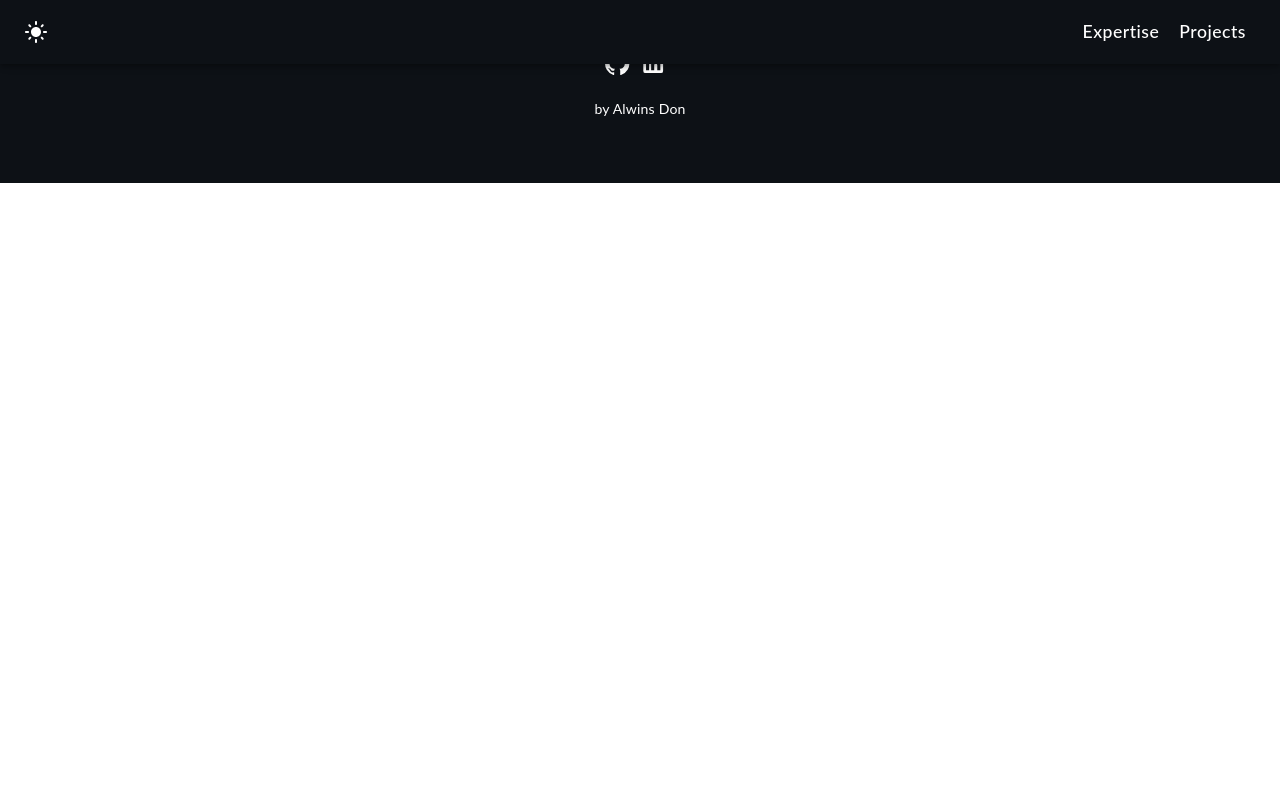
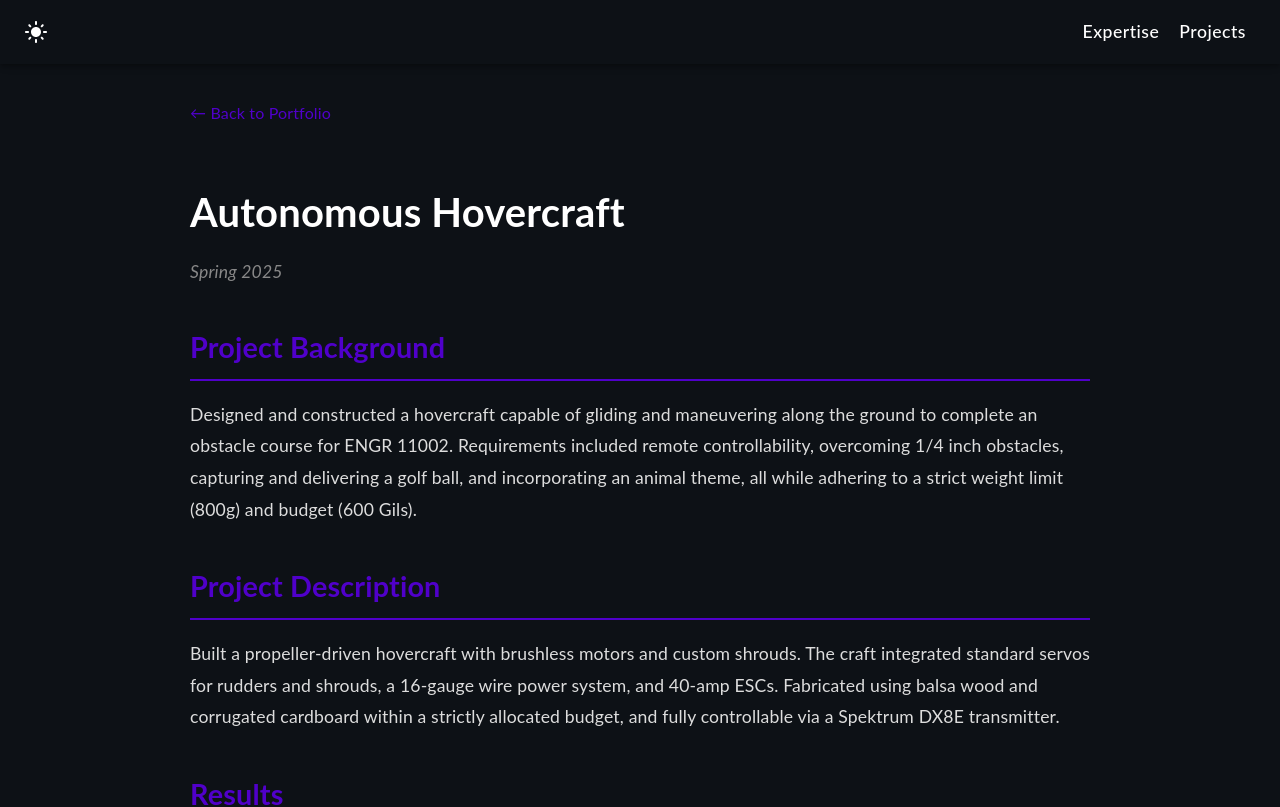
Before and after one commit to alwinsdon/alwinsdon.github.io, a React (Create React App) app: page /project/autonomous-hovercraft in a window 1280 px wide. Shown: the top 807 px of the page. Built offline with nearby package versions, Linux system fonts and the light colour scheme.

Commit message:
Feature: Added Autonomous Hovercraft project based on ENGR 11002

```diff
--- a/src/App.tsx
+++ b/src/App.tsx
@@ -7,6 +7,7 @@ import SmartInsoleProject from "./components/projects/SmartInsoleProject";
 import SelfBalancingRobotProject from "./components/projects/SelfBalancingRobotProject";
 import OpenManipulatorProject from "./components/projects/OpenManipulatorProject";
 import ColorSortingRobotProject from "./components/projects/ColorSortingRobotProject";
+import HovercraftProject from "./components/projects/HovercraftProject";
 import './index.scss';
 
 function ScrollToTop() {
@@ -51,6 +52,7 @@ function App() {
                     <Route path="/project/self-balancing-robot" element={<SelfBalancingRobotProject />} />
                     <Route path="/project/openmanipulator-arm" element={<OpenManipulatorProject />} />
                     <Route path="/project/color-sorting-robot" element={<ColorSortingRobotProject />} />
+                    <Route path="/project/autonomous-hovercraft" element={<HovercraftProject />} />
                 </Routes>
                 <Footer />
             </div>
--- a/src/components/Project.tsx
+++ b/src/components/Project.tsx
@@ -5,6 +5,7 @@ import insoleThumb from '../assets/images/projects/ssi/SSI-finalprototype.jpg';
 import balancingRobotThumb from '../assets/images/projects/sbr/SBR-finalpic.jpeg';
 import roboticArmThumb from '../assets/images/projects/ora/ORA-roboticarm.jpg';
 import colorSortingThumb from '../assets/images/projects/csr/CSR - Sorting setup view.jpeg';
+import hovercraftThumb from '../assets/images/projects/hcp/HCP - Angle view.jpeg';
 import '../assets/styles/Project.scss';
 
 function Project() {
@@ -37,6 +38,11 @@ function Project() {
                 <Link to="/project/color-sorting-robot"><h2>Autonomous Color-Sorting Robot</h2></Link>
                 <p>Built an end-to-end pick-and-place system with OpenCV color detection, a 5-DOF DOFBOT arm, and an Ignition Perspective HMI dashboard. Autonomous sorting controlled via MQTT with live status feedback.</p>
             </div>
+            <div className="project">
+                <Link to="/project/autonomous-hovercraft"><img src={hovercraftThumb} className="zoom" alt="Autonomous Hovercraft" width="100%"/></Link>
+                <Link to="/project/autonomous-hovercraft"><h2>Autonomous Hovercraft</h2></Link>
+                <p>Designed and built a remote-controlled, propeller-driven hovercraft capable of maneuvering over obstacles and delivering a payload. Features custom balsa wood shrouds and an animal-themed aesthetic.</p>
+            </div>
         </div>
     </div>
     );
--- /dev/null
+++ b/src/components/projects/HovercraftProject.tsx
@@ -0,0 +1,41 @@
+import React from "react";
+import ProjectDetail from "./ProjectDetail";
+import hcpAngle from '../../assets/images/projects/hcp/HCP - Angle view.jpeg';
+import hcpFront from '../../assets/images/projects/hcp/HCP - front view.jpeg';
+import hcpCircuit from '../../assets/images/projects/hcp/HCP - Circuit diagram.jpeg';
+import hcpMotor from '../../assets/images/projects/hcp/HCP- motor used.jpeg';
+import hcpServo from '../../assets/images/projects/hcp/HCP- servo and motor used.jpeg';
+import hcpTransmitter from '../../assets/images/projects/hcp/HCP - Transmitter.jpeg';
+
+function HovercraftProject() {
+  return (
+    <ProjectDetail
+      title="Autonomous Hovercraft"
+      timeline="Spring 2025"
+      background="Designed and constructed a hovercraft capable of gliding and maneuvering along the ground to complete an obstacle course for ENGR 11002. Requirements included remote controllability, overcoming 1/4 inch obstacles, capturing and delivering a golf ball, and incorporating an animal theme, all while adhering to a strict weight limit (800g) and budget (600 Gils)."
+      description="Built a propeller-driven hovercraft with brushless motors and custom shrouds. The craft integrated standard servos for rudders and shrouds, a 16-gauge wire power system, and 40-amp ESCs. Fabricated using balsa wood and corrugated cardboard within a strictly allocated budget, and fully controllable via a Spektrum DX8E transmitter."
+      technologies={[
+        "Brushless Motors",
+        "40-amp ESCs",
+        "Standard Servos",
+        "Propellers",
+        "Balsa Wood Fabrication",
+        "RC Transmitter (Spektrum DX8E)",
+        "Electronics Integration"
+      ]}
+      features={[
+        "Remotely controllable via Spektrum DX8E with 6 channels",
+        "Capable of overcoming 1/4 inch obstacles and executing reliable turns",
+        "Animal-themed aesthetic design",
+        "Custom golf-ball capture, maneuver, and delivery mechanism",
+        "Ducted propellers with custom bent balsa wood shrouds",
+        "Kept under 800g maximum vehicle mass limit",
+        "Developed comprehensive manufacturing plan and weight/cost estimates"
+      ]}
+      images={[hcpAngle, hcpFront, hcpCircuit, hcpMotor, hcpServo, hcpTransmitter]}
+      githubLink="https://github.com/alwinsdon"
+    />
+  );
+}
+
+export default HovercraftProject;
```
